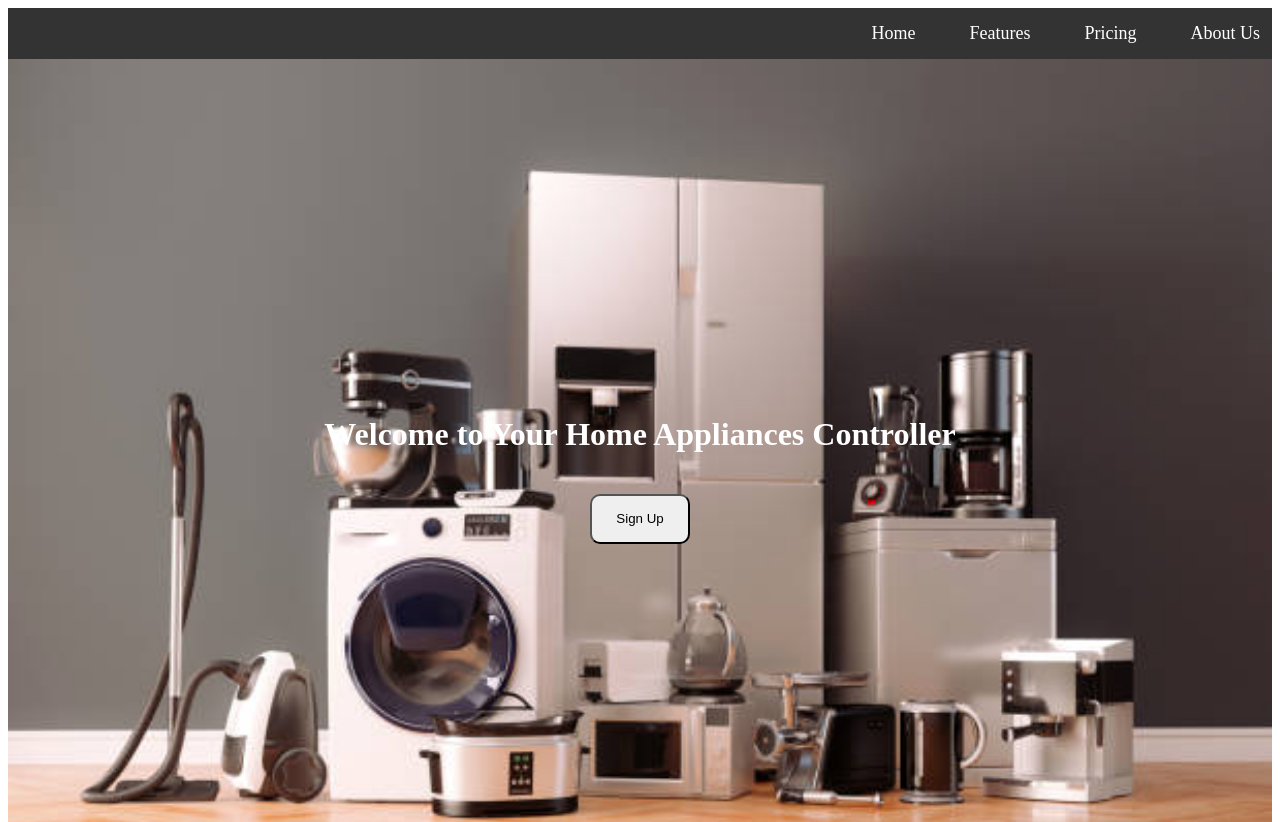
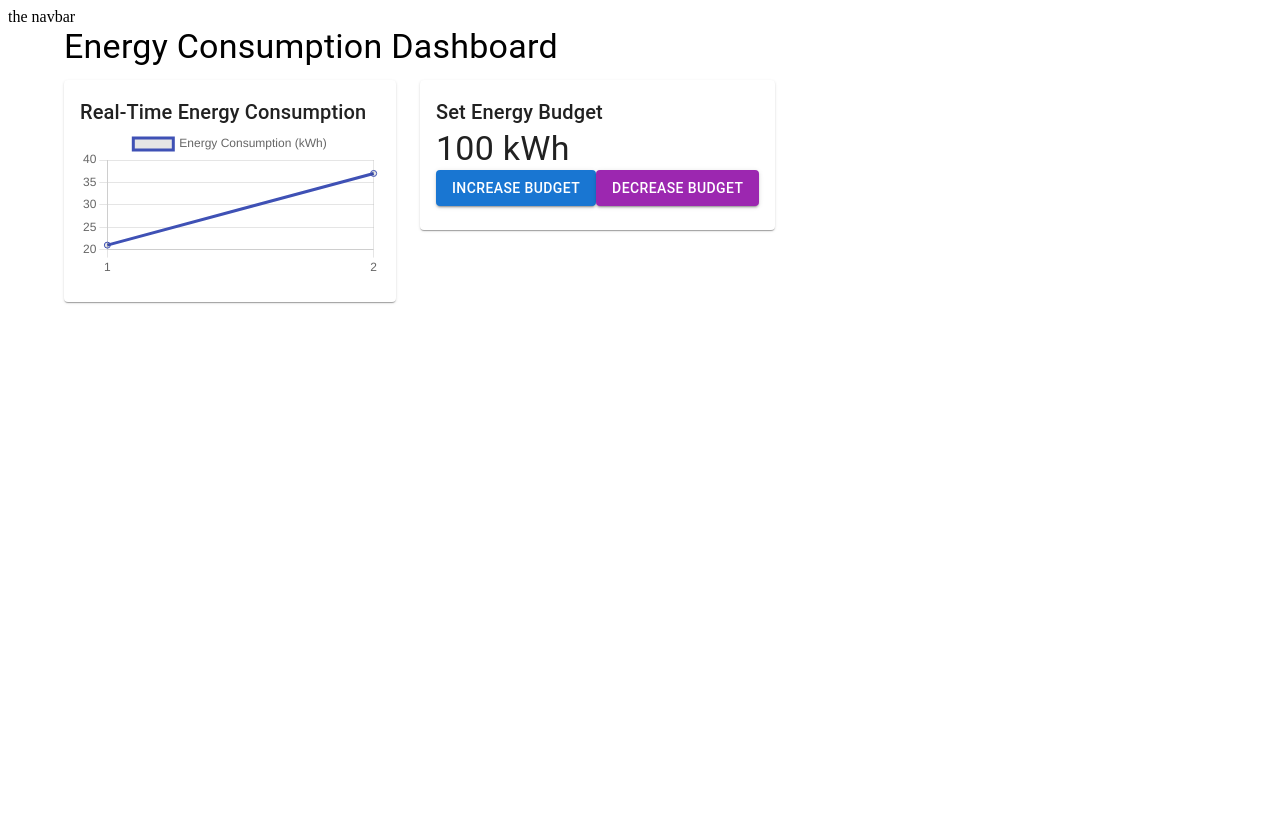
Before and after one commit to Kotresh162/Home_appliences, a React (Vite) app: page /dashbord in a window 1280 px wide. Shown: the top 822 px of the page. After the commit the page ends 800 px from the top, so only its background shows below. Built offline with nearby package versions, Linux system fonts and the light colour scheme.

Commit message:
dashbord

```diff
--- a/package.json
+++ b/package.json
@@ -13,8 +13,11 @@
     "@emotion/react": "^11.14.0",
     "@emotion/styled": "^11.14.0",
     "@mui/material": "^6.4.6",
+    "chart.js": "^4.4.8",
     "react": "^19.0.0",
-    "react-dom": "^19.0.0"
+    "react-chartjs-2": "^5.3.0",
+    "react-dom": "^19.0.0",
+    "socket.io-client": "^4.8.1"
   },
   "devDependencies": {
     "@eslint/js": "^9.21.0",
--- /dev/null
+++ b/src/components/dashbord/dashbord_page.jsx
@@ -0,0 +1,82 @@
+  import React, { useState, useEffect } from "react";
+  import { Container, Grid2, Card, CardContent, Typography, Button } from "@mui/material";
+  import { Line } from "react-chartjs-2";
+  import {
+    Chart as ChartJS,
+    LineElement,
+    PointElement,
+    LinearScale,
+    Title,
+    Tooltip,
+    Legend,
+    CategoryScale,
+  } from "chart.js";
+
+  ChartJS.register(LineElement, PointElement, LinearScale, Title, Tooltip, Legend, CategoryScale);
+
+  const Dashboard = () => {
+    const [energyData, setEnergyData] = useState([]);
+    const [budget, setBudget] = useState(100);
+    const [alert, setAlert] = useState(false);
+
+    useEffect(() => {
+      const interval = setInterval(() => {
+        const newUsage = Math.floor(Math.random() * 50) + 1;
+        setEnergyData((prevData) => [...prevData.slice(-9), { usage: newUsage }]);
+        if (newUsage > budget) setAlert(true);
+      }, 2000);
+
+      return () => clearInterval(interval);
+    }, [budget]);
+
+    const chartData = {
+      labels: energyData.map((_, index) => index + 1),
+      datasets: [
+        {
+          label: "Energy Consumption (kWh)",
+          data: energyData.map((data) => data.usage),
+          fill: false,
+          borderColor: "#3f51b5",
+          tension: 0.1,
+        },
+      ],
+    };
+
+    return (
+        <>
+        <nav>the navbar</nav>
+      <Container>
+        <Typography variant="h4" gutterBottom>
+          Energy Consumption Dashboard
+        </Typography>
+        {alert && <Typography color="error">Budget Exceeded!</Typography>}
+        <Grid2 container spacing={3}>
+          <Grid2 item xs={12} md={8}>
+            <Card>
+              <CardContent>
+                <Typography variant="h6">Real-Time Energy Consumption</Typography>
+                {energyData.length > 0 ? <Line data={chartData} /> : <Typography>Loading data...</Typography>}
+              </CardContent>
+            </Card>
+          </Grid2>
+          <Grid2 item xs={12} md={4}>
+            <Card>
+              <CardContent>
+                <Typography variant="h6">Set Energy Budget</Typography>
+                <Typography variant="h4">{budget} kWh</Typography>
+                <Button variant="contained" color="primary" onClick={() => setBudget(budget + 10)}>
+                  Increase Budget
+                </Button>
+                <Button variant="contained" color="secondary" onClick={() => setBudget(budget - 10)}>
+                  Decrease Budget
+                </Button>
+              </CardContent>
+            </Card>
+          </Grid2>
+        </Grid2>
+      </Container>
+      </>
+    );
+  };
+
+  export default Dashboard;
--- a/src/components/home/home_page.jsx
+++ b/src/components/home/home_page.jsx
@@ -31,7 +31,7 @@ function Homepage() {
 
             {/* Cards Section */}
             <div className={style["cards"]} id="pricing">
-                <h2>Cards Section</h2>
+                <h2>Pricing Section</h2>
             </div>
 
             {/* Footer Section */}
--- a/src/components/home/home_page.module.css
+++ b/src/components/home/home_page.module.css
@@ -1,13 +1,13 @@
 .header {
     background-color: #333;
-    padding: 15px 0;
+    padding: 25px 0;
     text-align: center;
 }
 
 .nav ul {
     list-style: none;
     padding: 0;
-    margin: 0;
+    margin: 20px;
     display: flex;
     justify-content: right;
     gap: 30px;
@@ -38,6 +38,7 @@
     height: 100vh;
     color: white;
     font-weight: 400;
+    font-size: 2rem;
     display: flex;
     flex-direction: column;
     justify-content: center;
--- a/src/main.jsx
+++ b/src/main.jsx
@@ -3,10 +3,12 @@ import { createRoot } from 'react-dom/client'
 import './index.css'
 import App from './App.jsx'
 import Homepage from './components/home/home_page.jsx'
+import Dashbord from './components/dashbord/dashbord_page.jsx'
 
 createRoot(document.getElementById('root')).render(
   <StrictMode>
     {/* <App /> */}
-    <Homepage/>
+    {/* <Homepage/> */}
+    <Dashbord />
   </StrictMode>,
 )
```
Also changed, not shown: 1 other file (tests, documents, lock files or other folders).
